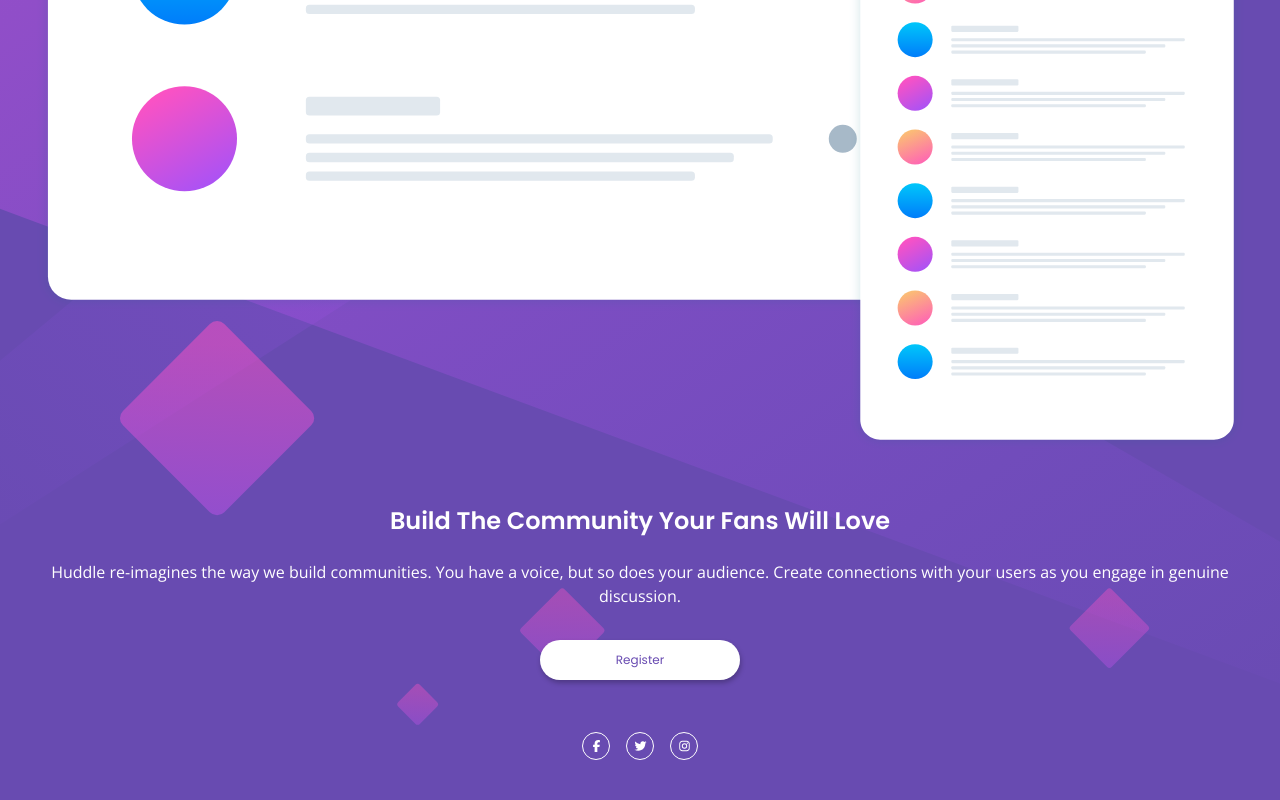
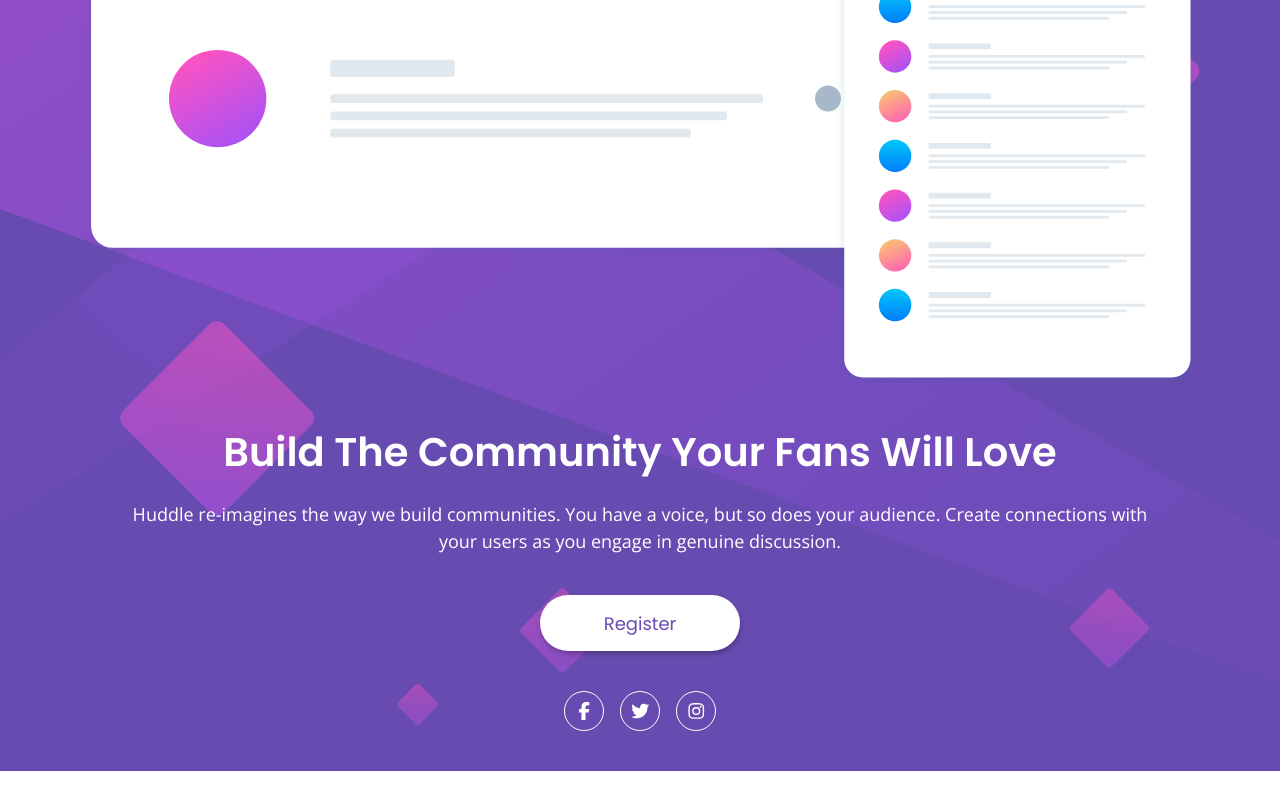
Before and after one commit to g-akca/huddle-landing-page, a React (Vite) app: page / in a window 1280 px wide. Shown: the part 546-1346 px from the top of the page. After the commit the page ends 1317 px from the top, so only its background shows below. Built offline with nearby package versions, Linux system fonts and the light colour scheme.

Commit message:
Add tablet responsive styles

```diff
--- a/src/App.jsx
+++ b/src/App.jsx
@@ -6,9 +6,9 @@
   return (
     <div
       className="
-        text-base leading-base text-white min-h-screen px-9 py-10
+        text-base tablet:text-[18px] leading-base text-white min-h-screen px-9 tablet:px-20 py-10
         bg-purple-700 bg-[url('/images/bg-mobile.svg')] bg-no-repeat bg-size-[100%_auto] bg-top
-        flex flex-col gap-13
+        flex flex-col gap-13 tablet:gap-10
       "
     >
       <div className="flex flex-col gap-16">
--- a/src/components/MainSection.jsx
+++ b/src/components/MainSection.jsx
@@ -2,16 +2,16 @@
 
 function MainSection() {
   return (
-    <main className="flex flex-col gap-14">
+    <main className="flex flex-col gap-14 tablet:gap-10">
       <img src={illustration} alt="Illustration" />
 
-      <div className="flex flex-col gap-8 items-center">
-        <div className="flex flex-col gap-6 text-center">
-          <h1 className="font-poppins font-semibold text-[24px] leading-[125%]">Build The Community Your Fans Will Love</h1>
+      <div className="flex flex-col gap-8 tablet:gap-10 items-center">
+        <div className="flex flex-col gap-6 text-center tablet:px-11">
+          <h1 className="font-poppins font-semibold text-[24px] tablet:text-[40px] leading-[125%] tablet:px-2">Build The Community Your Fans Will Love</h1>
           <p>Huddle re-imagines the way we build communities. You have a voice, but so does your audience. Create connections with your users as you engage in genuine discussion. </p>
         </div>
 
-        <button type="button" className="bg-white rounded-[20px] w-50 h-10 text-purple-700 text-[12px] leading-base font-poppins shadow-[1px_3px_5px_rgba(0,0,0,0.25)]">
+        <button type="button" className="bg-white rounded-[20px] tablet:rounded-[28px] w-50 h-10 tablet:h-14 text-purple-700 text-[12px] tablet:text-[18px] leading-base font-poppins shadow-[1px_3px_5px_rgba(0,0,0,0.25)]">
           Register
         </button>
       </div>
--- a/src/components/SocialMediaIcon.jsx
+++ b/src/components/SocialMediaIcon.jsx
@@ -2,8 +2,8 @@
 
 function SocialMediaIcon({ icon }) {
   return (
-    <a href="#" className="h-7 aspect-square border-white border rounded-full flex justify-center items-center">
-      <FontAwesomeIcon icon={icon} className="text-[12px]" />
+    <a href="#" className="h-7 tablet:h-10 aspect-square border-white border rounded-full flex justify-center items-center">
+      <FontAwesomeIcon icon={icon} className="text-[12px] tablet:text-[18px]" />
     </a>
   )
 }
```
